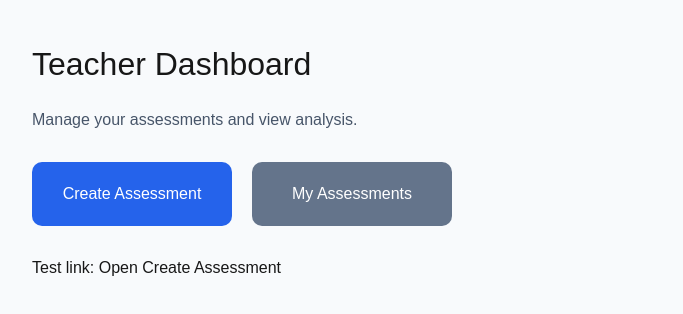
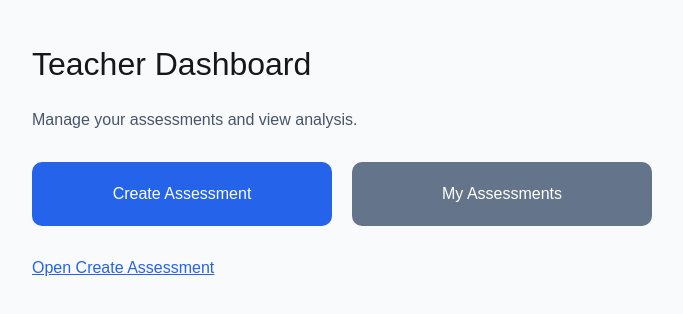
Before and after one commit to khaledmerabi-png/nextjs-boilerplate, a Next.js app: page /dashboard in a window 1280 px wide. Shown: the top 314 px of the page, without its empty margins (8-691 px from the left). Built offline with nearby package versions, Linux system fonts and the light colour scheme.

Commit message:
Update page.tsx

```diff
--- a/app/dashboard/page.tsx
+++ b/app/dashboard/page.tsx
@@ -17,49 +17,63 @@ export default function Dashboard() {
       </p>
 
       <div style={{ display: "flex", gap: "20px", flexWrap: "wrap" }}>
-        <a
-          href="https://nextjs-boilerplate-git-main-khaledmerabi-5263s-projects.vercel.app/create-assessment"
+        <button
+          onClick={() => {
+            window.location.href =
+              "https://nextjs-boilerplate-git-main-khaledmerabi-5263s-projects.vercel.app/create-assessment";
+          }}
           style={{
             padding: "20px",
-            width: "200px",
+            width: "300px",
             background: "#2563eb",
             color: "white",
+            border: "none",
             borderRadius: "10px",
             fontSize: "16px",
             cursor: "pointer",
-            textAlign: "center",
-            textDecoration: "none",
-            display: "inline-block",
           }}
         >
           Create Assessment
-        </a>
+        </button>
 
-        <a
-          href="https://nextjs-boilerplate-git-main-khaledmerabi-5263s-projects.vercel.app/dashboard"
+        <button
+          onClick={() => {
+            alert("My Assessments page is not built yet.");
+          }}
           style={{
             padding: "20px",
-            width: "200px",
+            width: "300px",
             background: "#64748b",
             color: "white",
+            border: "none",
             borderRadius: "10px",
             fontSize: "16px",
             cursor: "pointer",
-            textAlign: "center",
-            textDecoration: "none",
-            display: "inline-block",
           }}
         >
           My Assessments
-        </a>
+        </button>
       </div>
 
-      <p style={{ marginTop: "30px" }}>
-        Test link:{" "}
-        <a href="https://nextjs-boilerplate-git-main-khaledmerabi-5263s-projects.vercel.app/create-assessment">
+      <div style={{ marginTop: "30px" }}>
+        <button
+          onClick={() => {
+            window.location.href =
+              "https://nextjs-boilerplate-git-main-khaledmerabi-5263s-projects.vercel.app/create-assessment";
+          }}
+          style={{
+            background: "transparent",
+            border: "none",
+            padding: 0,
+            color: "#2563eb",
+            textDecoration: "underline",
+            cursor: "pointer",
+            fontSize: "16px",
+          }}
+        >
           Open Create Assessment
-        </a>
-      </p>
+        </button>
+      </div>
     </main>
   );
 }
```
